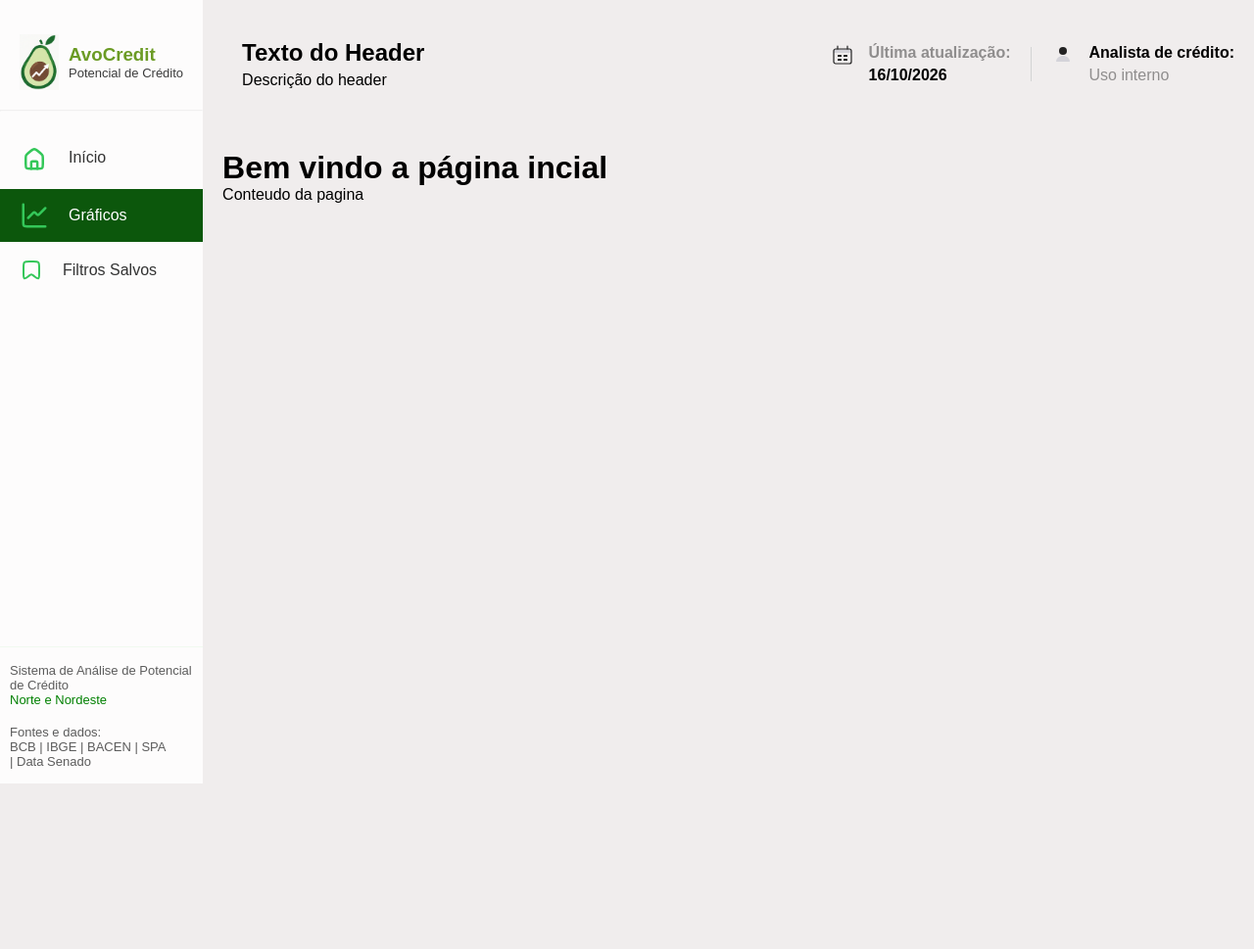
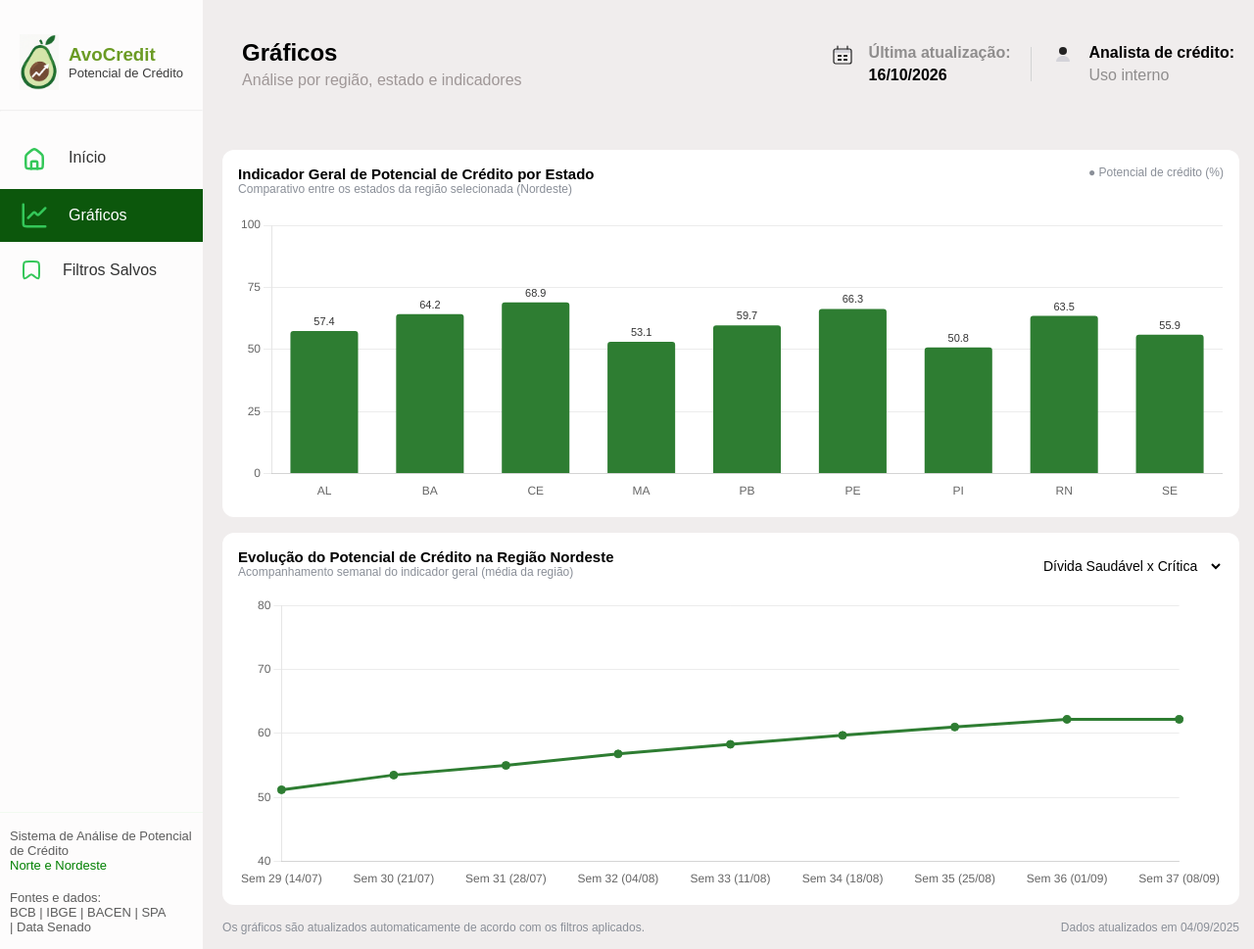
Before and after one commit to fatec-sjc-404-team/API-DSM-1SEMESTRE-2026, a Flask app: page /graficos in a window 1280 px wide. Shown: the whole page at 98% size. Before the commit the page ends 800 px from the top, so only its background shows below. Run offline with Flask 3, Linux system fonts and the light colour scheme.

Commit message:
feat(FC404-213): adicionando a pagina de graficos (#62)
pode por pra rodar essa merda !!

```diff
--- /dev/null
+++ b/backend/static/java.js
@@ -0,0 +1,43 @@
+const VERDE = '#2e7d32';
+
+const ESTADOS = { AL: 57.4, BA: 64.2, CE: 68.9, MA: 53.1, PB: 59.7, PE: 66.3, PI: 50.8, RN: 63.5, SE: 55.9 };
+const SEMANAS = ['Sem 29 (14/07)', 'Sem 30 (21/07)', 'Sem 31 (28/07)', 'Sem 32 (04/08)', 'Sem 33 (11/08)',
+                 'Sem 34 (18/08)', 'Sem 35 (25/08)', 'Sem 36 (01/09)', 'Sem 37 (08/09)'];
+const SERIE = [51.2, 53.5, 55, 56.8, 58.3, 59.7, 61, 62.2, 62.2];
+
+const rotulos = {
+  id: 'rotulos',
+  afterDatasetsDraw(c) {
+    const x = c.ctx; x.save();
+    x.fillStyle = '#333'; x.font = '11px sans-serif'; x.textAlign = 'center';
+    c.getDatasetMeta(0).data.forEach((b, i) => x.fillText(c.data.datasets[0].data[i], b.x, b.y - 6));
+    x.restore();
+  }
+};
+
+new Chart(document.getElementById('barras'), {
+  type: 'bar',
+  data: {
+    labels: Object.keys(ESTADOS),
+    datasets: [{ data: Object.values(ESTADOS), backgroundColor: VERDE, borderRadius: 3, barPercentage: .8, categoryPercentage: .8 }]
+  },
+  options: {
+    responsive: true, maintainAspectRatio: false, layout: { padding: { top: 18 } },
+    plugins: { legend: { display: false }, tooltip: { displayColors: false, callbacks: { label: c => 'Potencial : ' + c.parsed.y } } },
+    scales: { y: { min: 0, max: 100, ticks: { stepSize: 25 }, grid: { color: 'rgba(128,128,128,.15)' } }, x: { grid: { display: false } } }
+  },
+  plugins: [rotulos]
+});
+
+new Chart(document.getElementById('linha'), {
+  type: 'line',
+  data: {
+    labels: SEMANAS,
+    datasets: [{ label: 'Potencial Geral', data: SERIE, borderColor: VERDE, backgroundColor: VERDE, pointRadius: 4, tension: 0 }]
+  },
+  options: {
+    responsive: true, maintainAspectRatio: false, interaction: { mode: 'index', intersect: false },
+    plugins: { legend: { display: false } },
+    scales: { y: { min: 40, max: 80, ticks: { stepSize: 10 }, grid: { color: 'rgba(128,128,128,.15)' } }, x: { grid: { display: false } } }
+  }
+});
--- a/backend/static/style.css
+++ b/backend/static/style.css
@@ -38,7 +38,8 @@ header{
     align-content: flex-start;
     padding: 15px 0px;
     box-sizing: border-box;
-    height: 100vh;
+    min-height: 100vh;
+    height: auto;
     display: flex;
     flex-direction: column;
 }
@@ -98,3 +99,58 @@ footer p{
     gap: 15px;
     background-color: green;
 }
+.pg-graficos {
+  --texo: #14213d;
+  --mut: #8a8f98;
+  --borda: #e6e6e6;
+
+  font-size: 14px;
+  color: var(--tx);
+}
+
+.pg-graficos h3 {
+  margin: 0;
+  font-size: 15px;
+}
+
+.pg-graficos .g-sub {
+  color: var(--mut);
+  font-size: 12px;
+}
+
+.pg-graficos .g-card {
+  background: #fff;
+  border-radius: 12px;
+  padding: 16px;
+  margin-bottom: 16px;
+}
+
+.pg-graficos .g-hd {
+  display: flex;
+  justify-content: space-between;
+  align-items: flex-start;
+  margin-bottom: 12px;
+}
+
+.pg-graficos .g-box {
+    position: relative;
+    width: 100%;
+    height: 300px;
+}
+
+.pg-graficos .g-rodape {
+  display: flex;
+  justify-content: space-between;
+  flex-wrap: wrap;
+  gap: 6px;
+  color: var(--mut);
+  font-size: 12px;
+}
+
+.pg-graficos select {
+  padding: 9px 10px;
+  border: 1px solid var(--bd);
+  border-radius: 6px;
+  background: #fff;
+  font: inherit;
+}
--- a/backend/templates/base.html
+++ b/backend/templates/base.html
@@ -58,8 +58,8 @@
             <header>
                 <div class="top-header">
                     <div style="justify-content: center;">
-                        <h2 style="margin-bottom: 5px; margin-left: 20px; margin-top: 20px">{% block header_title %}Texto do Header{% endblock %}</h2>
-                        <p style="margin-top: 5px; margin-left: 20px">{% block header_desc %}Descrição do header{% endblock %}</p>
+                        <h2 style="margin-bottom: 5px; margin-left: 20px; margin-top: 20px;">{% block header_title %}Texto do Header{% endblock %}</h2>
+                        <p style="margin-top: 5px; margin-left: 20px; color: rgb(159, 151, 151)">{% block header_desc %}Descrição do header{% endblock %}</p>
                     </div>
 
                     <div style="display: flex; align-items: center; gap: 20px; margin-right: 0;">
--- a/backend/templates/graficos.html
+++ b/backend/templates/graficos.html
@@ -2,8 +2,43 @@
 
 {% block title %}Gráficos{% endblock %}
 
+{% block header_title %}Gráficos{% endblock %}
+{% block header_desc %}Análise por região, estado e indicadores {% endblock %}
+
+
 {% block content %}
-    <h1>Bem vindo a página incial</h1>
-    <p>Conteudo da pagina</p>
+<div class="pg-graficos">
+  <div class="g-card">
+    <div class="g-hd">
+      <div><h3>Indicador Geral de Potencial de Crédito por Estado</h3><div class="g-sub">Comparativo entre os estados da região selecionada (Nordeste)</div></div>
+      <span class="g-sub">● Potencial de crédito (%)</span>
+    </div>
+    <div class="g-box"><canvas id="barras"></canvas></div>
+  </div>
+
+  <div class="g-card">
+  <div class="g-hd">
+    <div>
+      <h3>Evolução do Potencial de Crédito na Região Nordeste</h3>
+      <div class="g-sub">Acompanhamento semanal do indicador geral (média da região)</div>
+    </div>
+    <select>
+      <option value="potencial">Potencial Geral</option>
+      <option value="recuperacao">Recuperação Rápida</option>
+      <option value="credito">Crédito Caro</option>
+      <option value="divida" selected>Dívida Saudável x Crítica</option>
+    </select>
+  </div>
+
+  <div class="g-box">
+    <canvas id="linha"></canvas>
+  </div>
+</div>
+
+  <div class="g-rodape"><span>Os gráficos são atualizados automaticamente de acordo com os filtros aplicados.</span><span>Dados atualizados em 04/09/2025</span></div>
+</div>
+
+<script src="https://cdnjs.cloudflare.com/ajax/libs/Chart.js/4.4.1/chart.umd.min.js"></script>
+<script src="{{ url_for('static', filename='java.js') }}"></script>
 
 {% endblock %}
```
